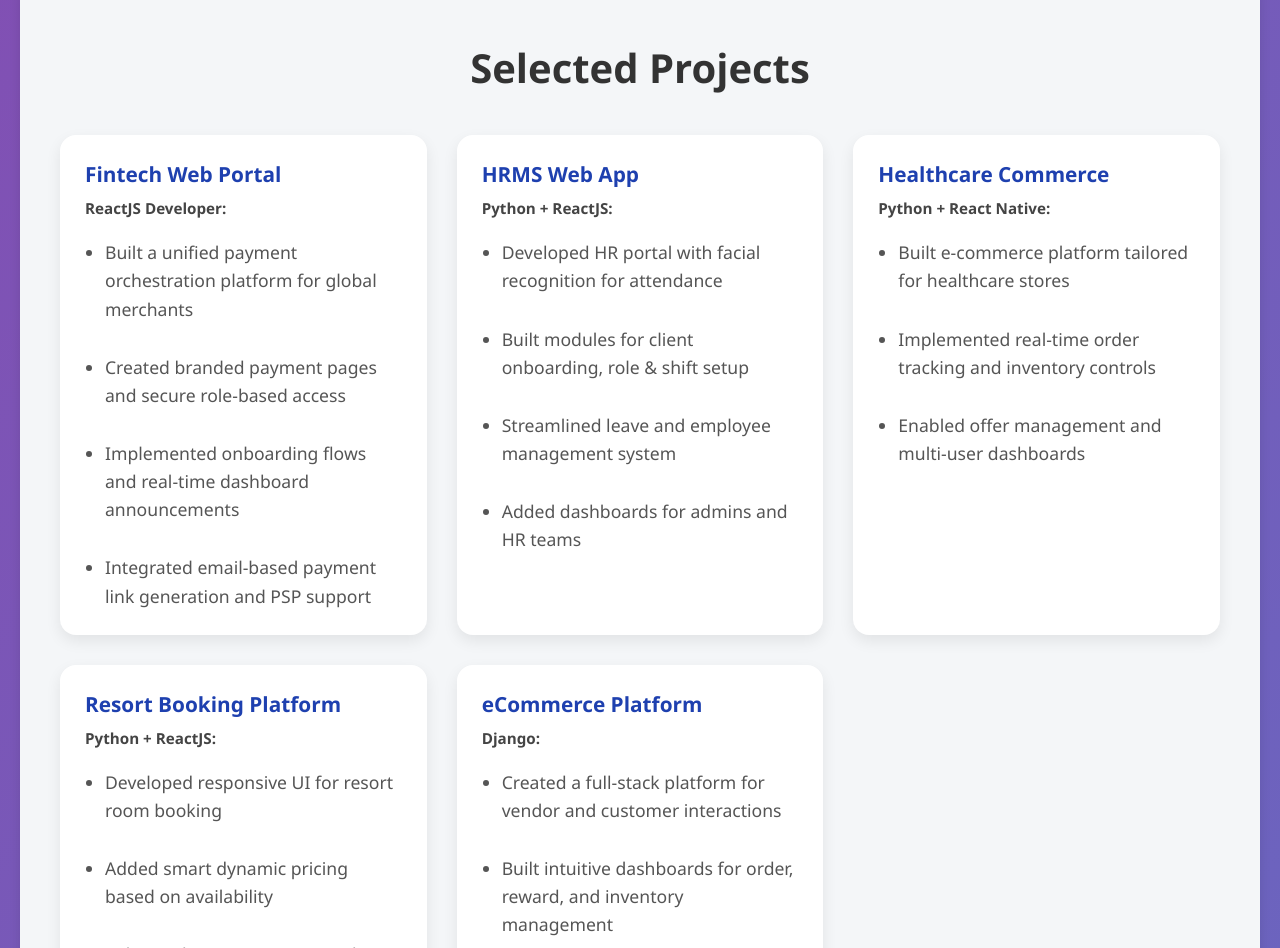
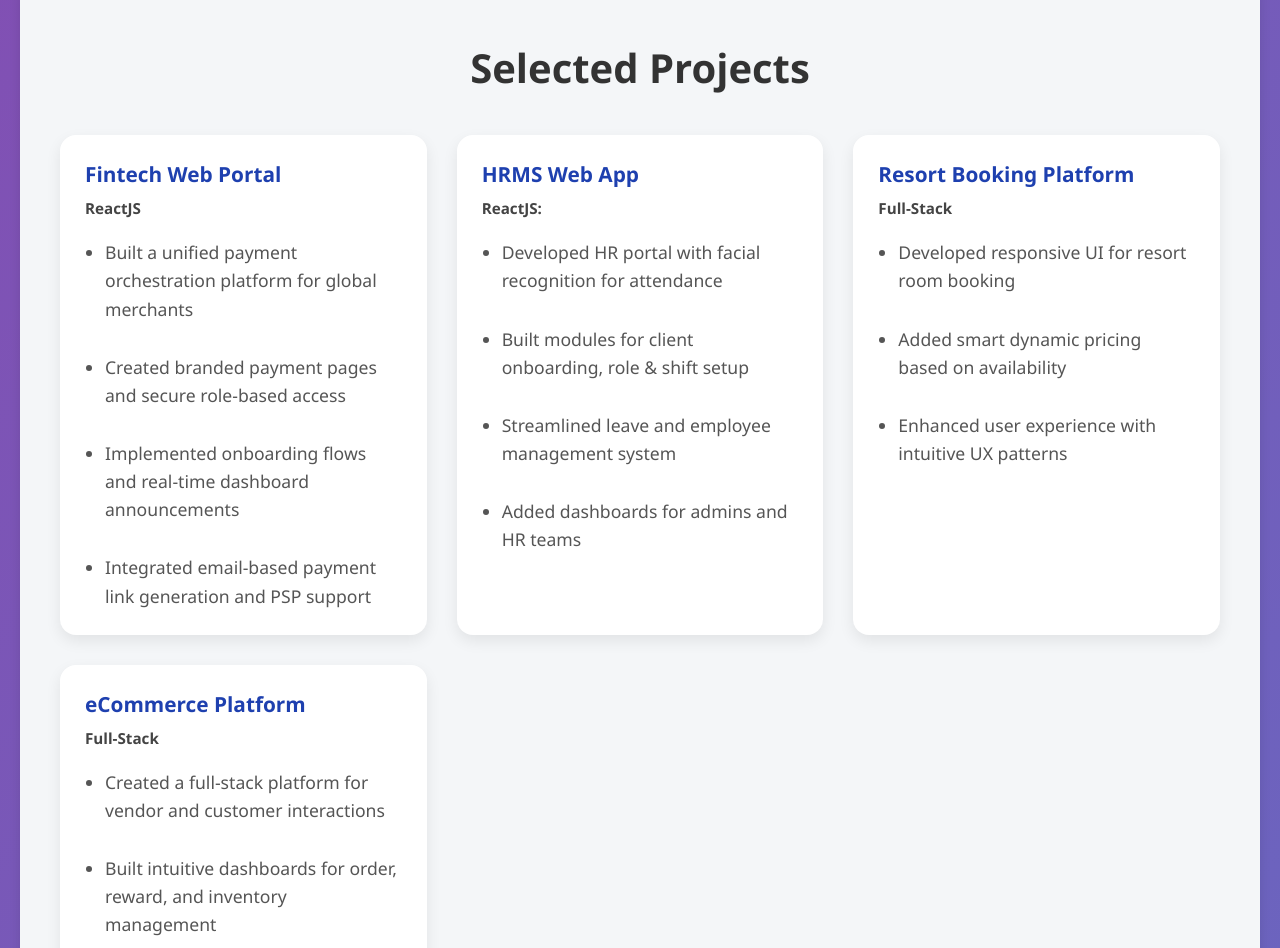
Before and after one commit to bala833/portfolio, a plain HTML site: page index.html in a window 1280 px wide. Shown: the part 1960-2908 px from the top of the page. Drawn offline with nearby package versions, Linux system fonts and the light colour scheme.

Commit message:
project updates

```diff
--- a/index.html
+++ b/index.html
@@ -865,7 +865,7 @@
 
       <div class="card" data-aos="fade-right">
         <h3>Fintech Web Portal</h3>
-        <p><strong>ReactJS Developer:</strong></p>
+        <p><strong>ReactJS</strong></p>
         <ul>
           <li>Built a unified payment orchestration platform for global merchants</li>
           <li>Created branded payment pages and secure role-based access</li>
@@ -876,7 +876,7 @@
 
       <div class="card" data-aos="fade-right">
         <h3>HRMS Web App</h3>
-        <p><strong>Python + ReactJS:</strong></p>
+        <p><strong>ReactJS:</strong></p>
         <ul>
           <li>Developed HR portal with facial recognition for attendance</li>
           <li>Built modules for client onboarding, role & shift setup</li>
@@ -885,7 +885,7 @@
         </ul>
       </div>
 
-      <div class="card" data-aos="fade-up">
+      <!-- <div class="card" data-aos="fade-up">
         <h3>Healthcare Commerce</h3>
         <p><strong>Python + React Native:</strong></p>
         <ul>
@@ -893,11 +893,11 @@
           <li>Implemented real-time order tracking and inventory controls</li>
           <li>Enabled offer management and multi-user dashboards</li>
         </ul>
-      </div>
+      </div> -->
 
-      <div class="card" data-aos="fade-left">
+      <div class="card" data-aos="fade-right">
         <h3>Resort Booking Platform</h3>
-        <p><strong>Python + ReactJS:</strong></p>
+        <p><strong>Full-Stack</strong></p>
         <ul>
           <li>Developed responsive UI for resort room booking</li>
           <li>Added smart dynamic pricing based on availability</li>
@@ -905,9 +905,9 @@
         </ul>
       </div>
 
-      <div class="card" data-aos="fade-left">
+      <div class="card" data-aos="fade-up">
         <h3>eCommerce Platform</h3>
-        <p><strong>Django:</strong></p>
+        <p><strong>Full-Stack</strong></p>
         <ul>
           <li>Created a full-stack platform for vendor and customer interactions</li>
           <li>Built intuitive dashboards for order, reward, and inventory management</li>
```
